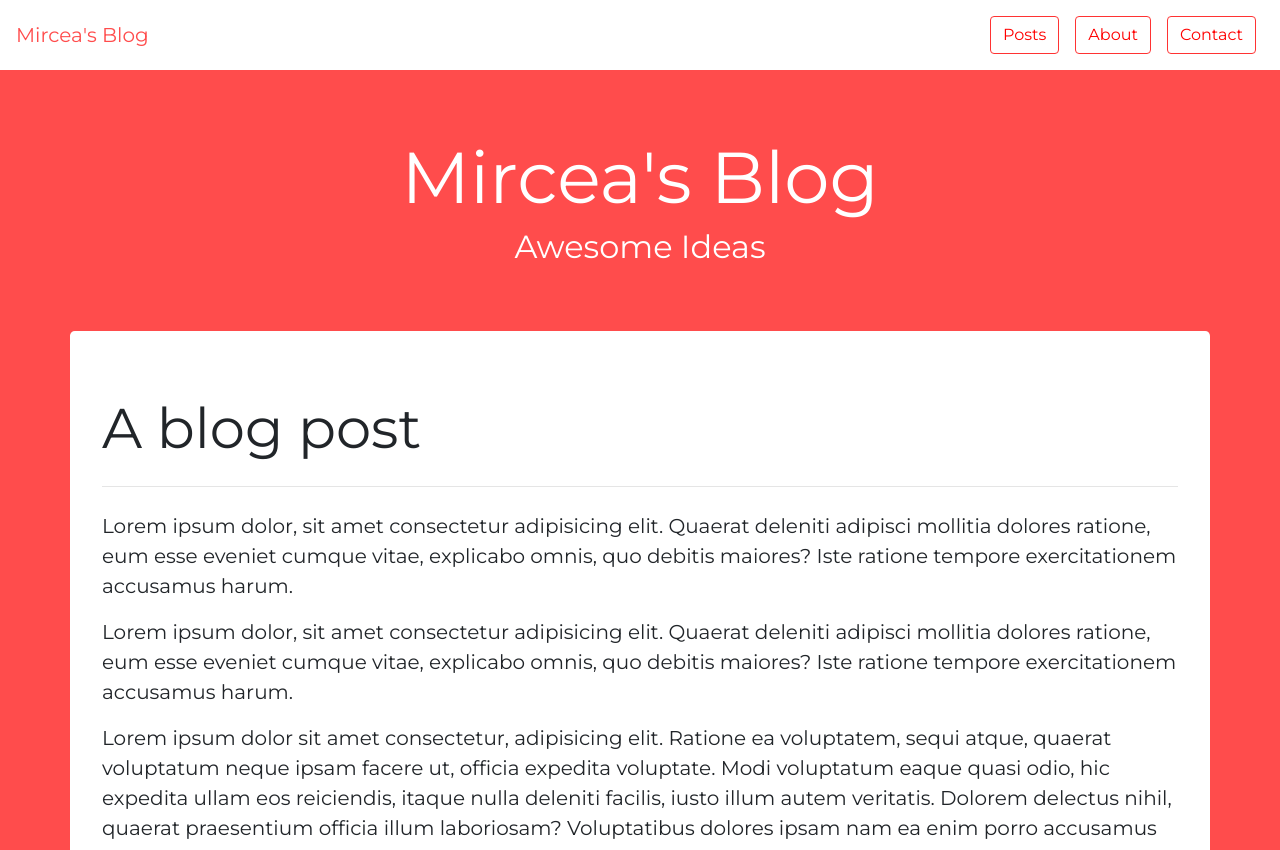
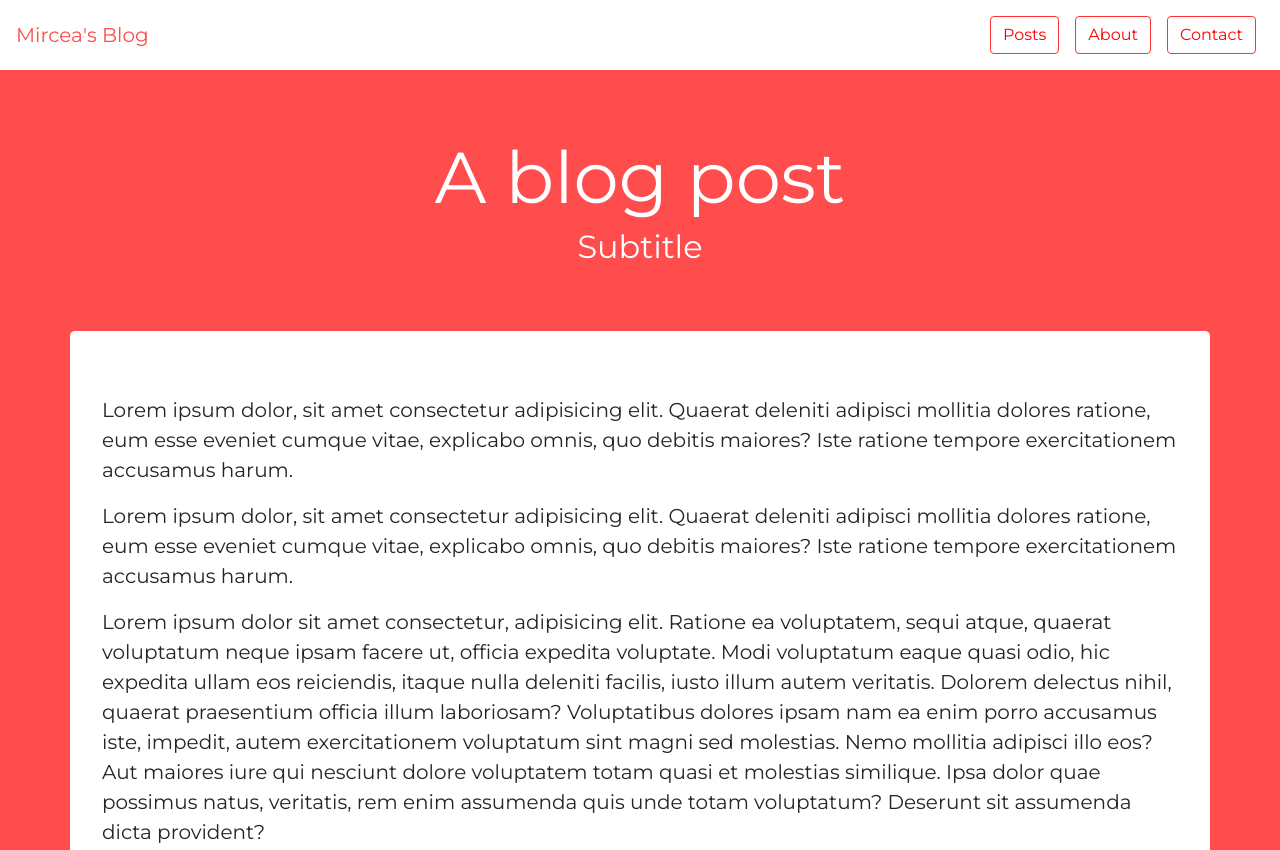
Before and after one commit to MirceaNegoita/blog-front-end, a plain HTML site: page post.html in a window 1280 px wide. Shown: the top 850 px of the page. Drawn offline with nearby package versions, Linux system fonts and the light colour scheme.

Commit message:
Changed post layout

```diff
--- a/post.html
+++ b/post.html
@@ -42,15 +42,13 @@
       </nav>
 
       <div class="container" id="intro">
-          <h1>Mircea's Blog</h1>
-          <h2>Awesome Ideas</h2>
+          <h1>A blog post</h1>
+          <h2>Subtitle</h2>
       </div>
 
       <div class="container">
         <div class="row">
             <div class="jumbotron">
-                <h1 class="display-4">A blog post</h1>
-                <hr class="my-4">
                 <p class="lead">Lorem ipsum dolor, sit amet consectetur adipisicing elit. Quaerat deleniti adipisci mollitia dolores ratione, eum esse eveniet cumque vitae, explicabo omnis, quo debitis maiores? Iste ratione tempore exercitationem accusamus harum.</p>
                 <p class="lead">Lorem ipsum dolor, sit amet consectetur adipisicing elit. Quaerat deleniti adipisci mollitia dolores ratione, eum esse eveniet cumque vitae, explicabo omnis, quo debitis maiores? Iste ratione tempore exercitationem accusamus harum.</p>
                 <p class="lead">Lorem ipsum dolor sit amet consectetur, adipisicing elit. Ratione ea voluptatem, sequi atque, quaerat voluptatum neque ipsam facere ut, officia expedita voluptate. Modi voluptatum eaque quasi odio, hic expedita ullam eos reiciendis, itaque nulla deleniti facilis, iusto illum autem veritatis. Dolorem delectus nihil, quaerat praesentium officia illum laboriosam? Voluptatibus dolores ipsam nam ea enim porro accusamus iste, impedit, autem exercitationem voluptatum sint magni sed molestias. Nemo mollitia adipisci illo eos? Aut maiores iure qui nesciunt dolore voluptatem totam quasi et molestias similique. Ipsa dolor quae possimus natus, veritatis, rem enim assumenda quis unde totam voluptatum? Deserunt sit assumenda dicta provident?</p>
```
